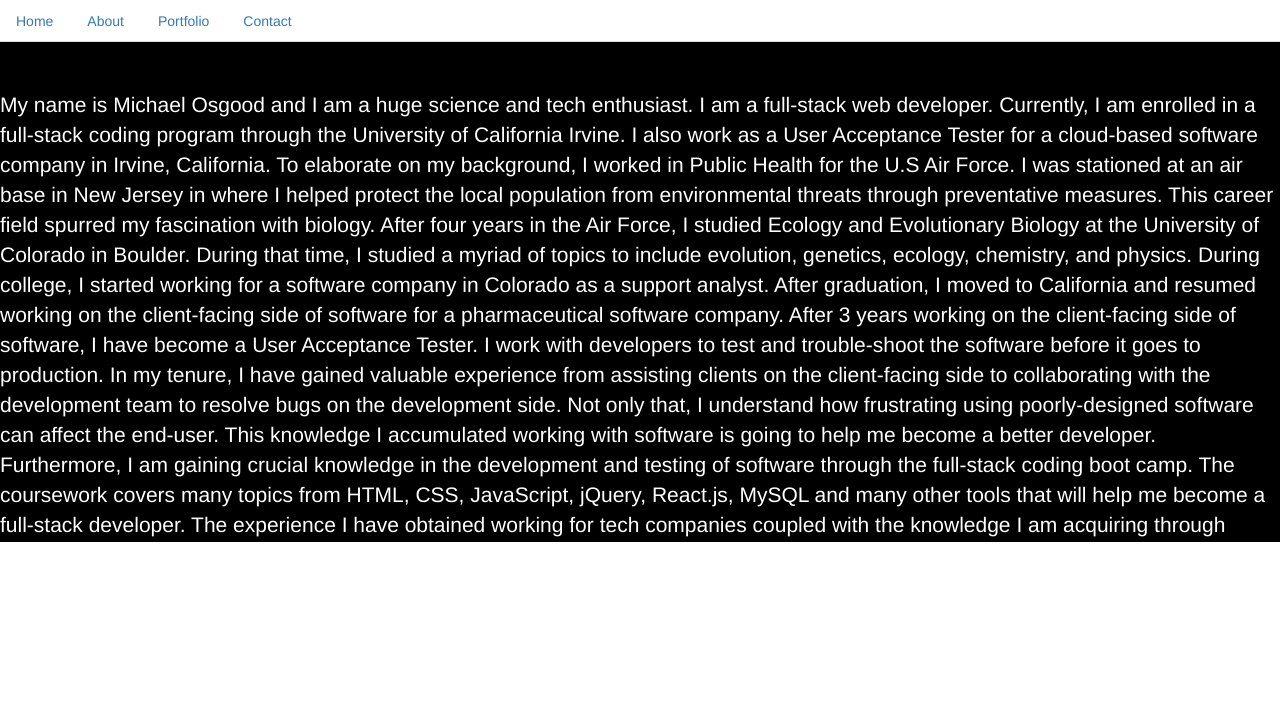
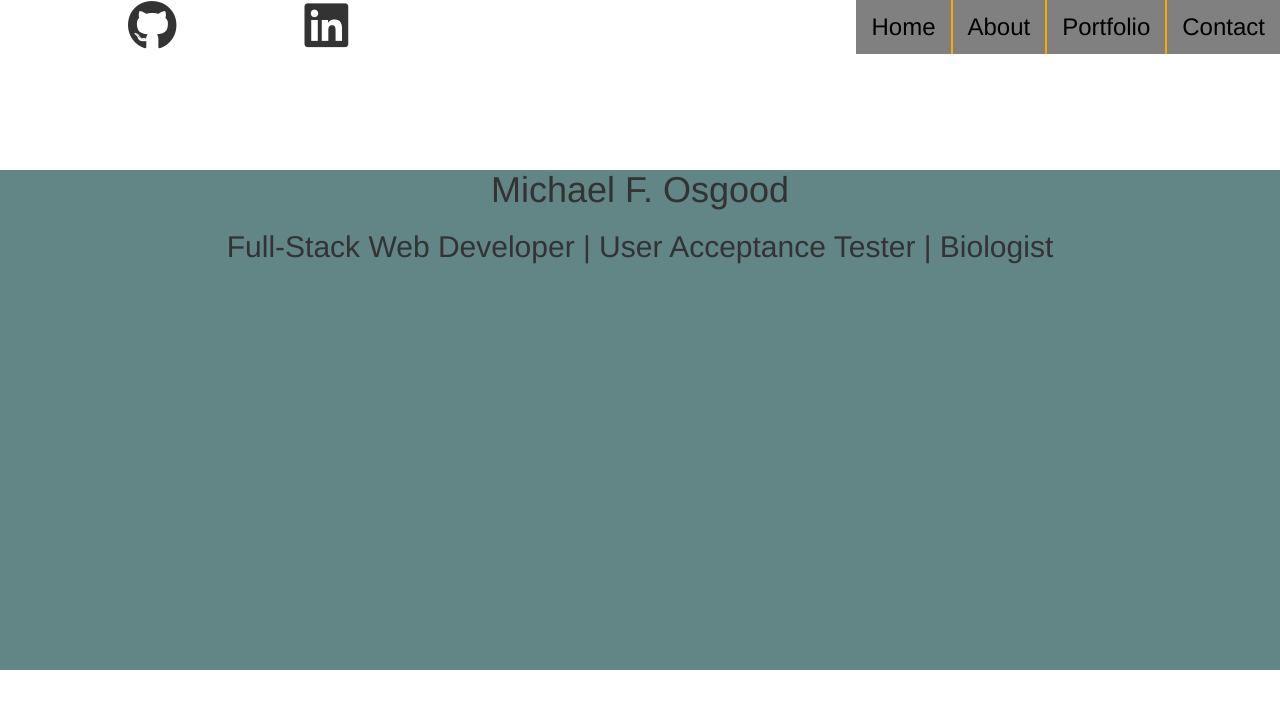
Before and after one commit to michaelosgood/react-portfolio, a React (Create React App) app: page / in a window 1280 px wide. Shown: the top 708 px of the page. Built offline with nearby package versions, Linux system fonts and the light colour scheme.

Commit message:
updated nav-pills

```diff
--- /dev/null
+++ b/src/components/Navpills/Navpills.css
@@ -0,0 +1,22 @@
+a {
+    color: black;
+    font-size: 24px;
+}
+.NavWrapper {
+    background-color: transparent;
+    height: 150px;
+}
+li {
+    background-color: grey;
+}
+.nav-pills {
+    background-color: orange;
+    float: right;
+}
+
+.fa-github {
+    float: left;
+}
+.fa-linkedin-square {
+    float: left;
+}
--- a/src/components/Navpills/Navpills.js
+++ b/src/components/Navpills/Navpills.js
@@ -1,19 +1,26 @@
 import React from "react";
+import "./Navpills.css";
 
 const Navpills = props =>
-  <ul className="nav nav-tabs">
-    <li onClick={() => props.handlePageChange("Home")}>
+  <div className="NavWrapper">
+    <ul className="nav nav-pills">
+      <li className="nav-item" onClick={() => props.handlePageChange("Home")}>
         <a>Home</a>
       </li>
-    <li onClick={() => props.handlePageChange("About")}>
+      <li className="nav-item" onClick={() => props.handlePageChange("About")}>
         <a>About</a>
       </li>
-    <li onClick={() => props.handlePageChange("Portfolio")}>
+      <li className="nav-item" onClick={() => props.handlePageChange("Portfolio")}>
         <a>Portfolio</a>
       </li>
-    <li onClick={() => props.handlePageChange("Contact")}>
+      <li className="nav-item" onClick={() => props.handlePageChange("Contact")}>
         <a>Contact</a>
       </li>
-  </ul>;
+    </ul>
+    <div className="contact">
+        <i className="fa fa-github" aria-hidden="true"></i>
+        <i className="fa fa-linkedin-square" aria-hidden="true"></i>
+    </div>
+  </div>
 
 export default Navpills;
--- a/src/pages/Home/Home.css
+++ b/src/pages/Home/Home.css
@@ -1,4 +1,7 @@
 .home-wrapper {
     background-color: #618685;
-    min-height: 200px;
+    min-height: 500px;
 }
+h2, h1 {
+    text-align: center;
+}
--- a/src/pages/Home/Home.js
+++ b/src/pages/Home/Home.js
@@ -1,9 +1,9 @@
 import React from "react";
 import "./Home.css";
-import Jumbotron from "../../components/Jumbotron";
 
 const Home = () =>
   <div className="home-wrapper">
-    <Jumbotron />
+   <h1> Michael F. Osgood </h1>
+   <h2> Full-Stack Web Developer | User Acceptance Tester | Biologist </h2>
   </div>;
 export default Home;
```
Also changed, not shown: src/pages/About/About.js (+22 -12 lines). Lines whose indentation alone changed are shown as unchanged.
